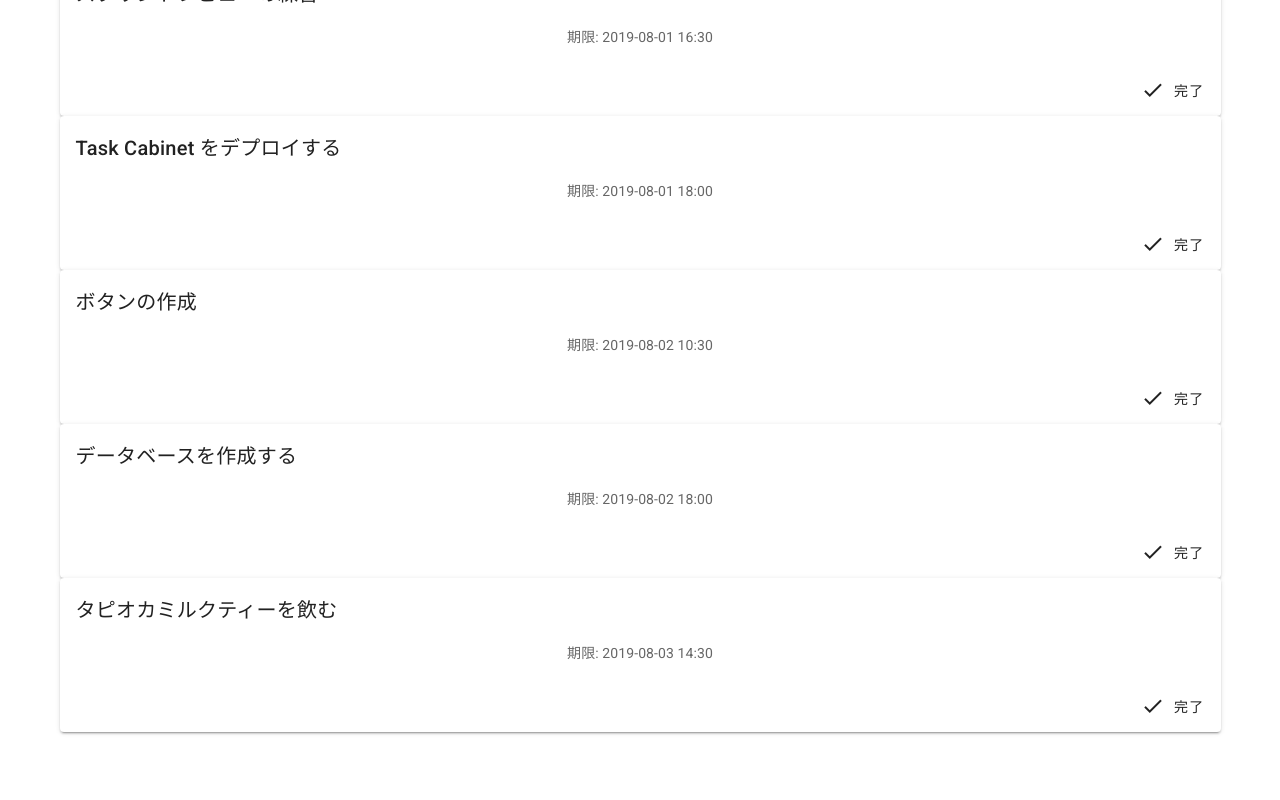
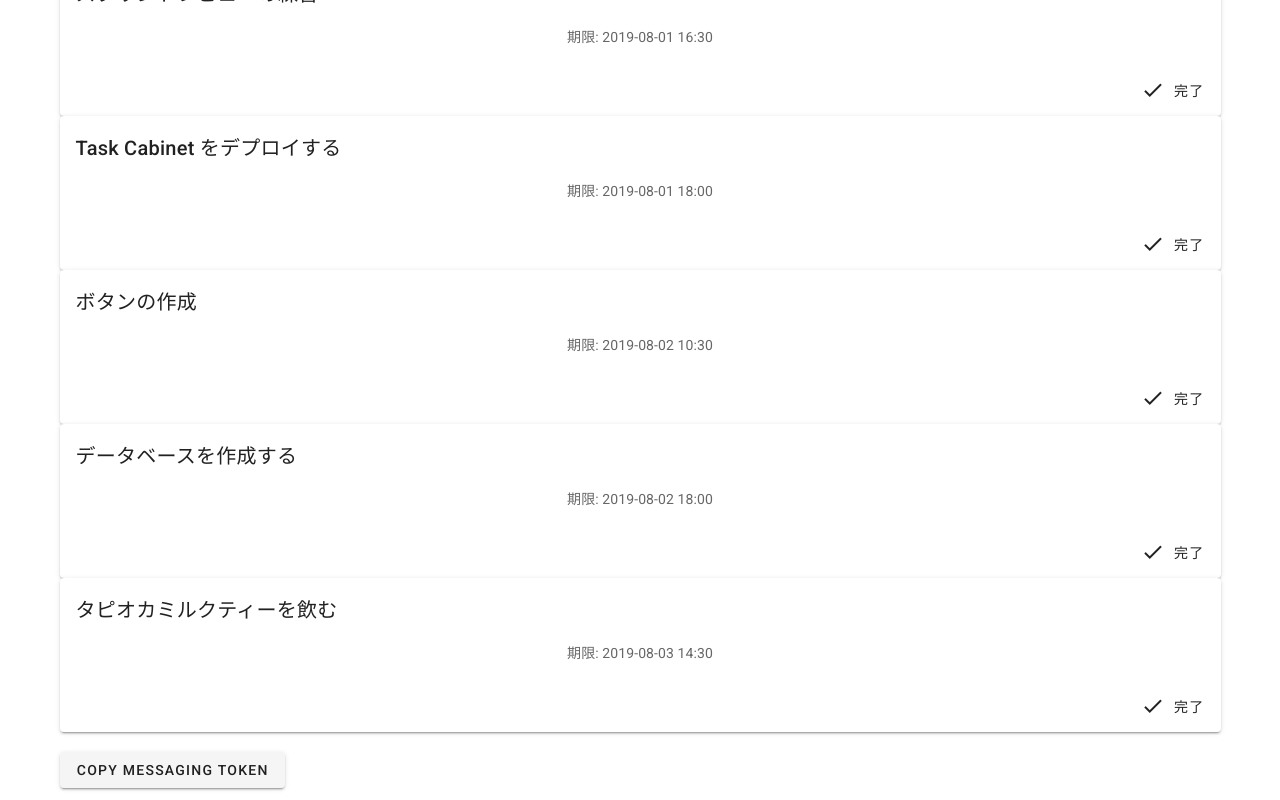
Before and after one commit to shuuji3/task-cabinet, a Vue app: page / in a window 1280 px wide. Shown: the part 1038-1838 px from the top of the page. Before the commit the page ends 1782 px from the top, so only its background shows below. Built offline with nearby package versions, Linux system fonts and the light colour scheme; no server answers.

Commit message:
firebase のメッセージトークンを取得するボタンを追加

```diff
--- a/src/views/Todo.vue
+++ b/src/views/Todo.vue
@@ -17,12 +17,18 @@
         </v-card>
       </v-flex>
     </v-layout>
+    <v-layout mt-5>
+      <v-flex>
+        <v-btn v-on:click="copyMessagingToken()">copy messaging token</v-btn>
+      </v-flex>
+    </v-layout>
   </v-container>
 </template>
 
 <script>
 import moment from 'moment';
 import uuid from 'uuid/v4';
+import * as firebase from 'firebase';
 
 export default {
   computed: {
@@ -89,5 +95,12 @@ export default {
       ],
     };
   },
+  methods: {
+    copyMessagingToken: () => {
+      firebase.messaging().getToken().then((token) => {
+        alert(token);
+      });
+    },
+  }
 };
 </script>
```
